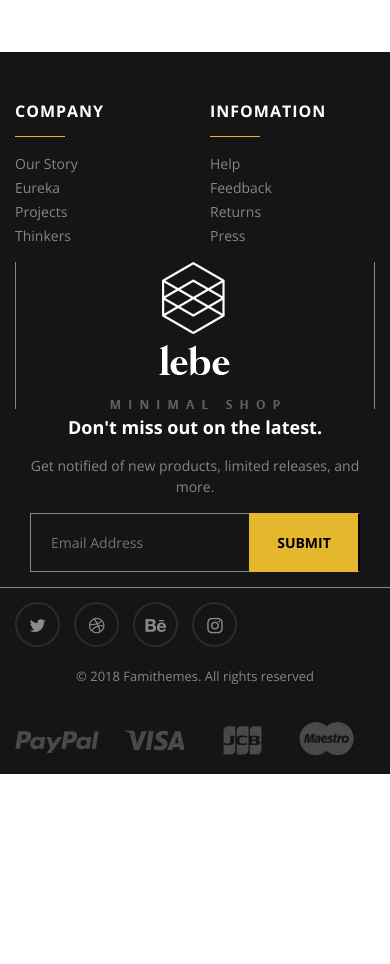
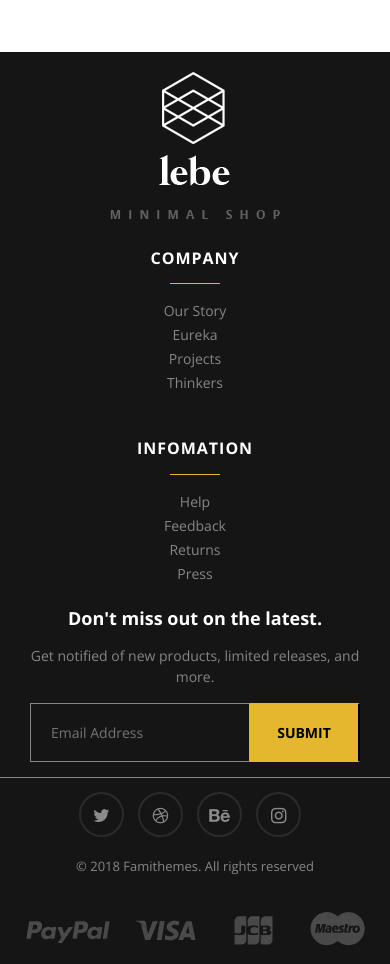
Before and after one commit to sunlordc1/sunlordc1.github.io, a plain HTML site: page lebe/index.html in a window 390 px wide. Shown: the part 6222-7186 px from the top of the page. Before the commit the page ends 6996 px from the top, so only its background shows below. Drawn offline with nearby package versions, Linux system fonts and the light colour scheme.

Commit message:
finish ver no menu for mobiphone

```diff
--- a/lebe/css/main.scss
+++ b/lebe/css/main.scss
@@ -1045,13 +1045,45 @@ a {
       }
     }
 
+    @include mobile {
+      padding-bottom: 15px;
+      padding-top: 20px;
+      .container {
+        .row {
+          .footer-main-column {
+            &:not(:first-child) {
+              order: 1;
+            }
+
+            &:first-child {
+              order: 2;
+            }
+
+            &:last-child {
+              order: 13;
+            }
+
+            .footer-menu {
+              text-align: center;
+
+              .menu__title {
+                &:after {
+                  left: calc(50% - 25px);
+                }
+              }
+            }
+          }
+        }
+      }
+      #footer-logo {
+        border-right: 1px transparent solid;
+        border-left: 1px transparent solid;
+      }
+    }
+
 
   }
 
-  @include mobile {
-    padding-bottom: 15px;
-    padding-top: 20px;
-  }
 
 }
 
@@ -1096,7 +1128,13 @@ a {
     font-size: 0.813rem;
     line-height: 2.813rem;
   }
+
+  @include mobile {
+    .social-list {
+      text-align: center;
+    }
+    .payment-info {
+      text-align: center;
+    }
+  }
 }
-
-
-}
--- a/lebe/index.html
+++ b/lebe/index.html
@@ -653,9 +653,9 @@
     <section id="footer-main">
         <div class="container">
             <div class="row">
-                <div class="col-md-4">
+                <div class="col-md-4 footer-main-column">
                     <div class="row">
-                        <div class="col-6">
+                        <div class="col-md-6">
                             <div class="footer-menu">
                                 <h3 class="menu__title">
                                     COMPANY
@@ -668,7 +668,7 @@
                                 </ul>
                             </div>
                         </div>
-                        <div class="col-6">
+                        <div class="col-md-6">
                             <div class="footer-menu">
                                 <h3 class="menu__title">
                                     Infomation
@@ -684,7 +684,7 @@
                         </div>
                     </div>
                 </div>
-                <div class="col-md-4">
+                <div class="col-md-4 footer-main-column">
                     <div id="footer-logo">
                         <a href="javascript:;">
                             <img src="../lebe/img/logo-footer-main-1.webp" alt="lebe minimal shop">
@@ -692,7 +692,7 @@
                     </div>
 
                 </div>
-                <div class="col-md-4">
+                <div class="col-md-4 footer-main-column">
                     <div class="newsletters">
                         <h3 class="newsletters__title text-center">Don't miss out on the latest.</h3>
                         <div class="newsletter__description text-center">
@@ -717,7 +717,7 @@
     <section id="footer-sub">
         <div class="container">
             <div class="row">
-                <div class="col-md-4">
+                <div class="col-md-4 ">
                     <div class="social-list">
                         <a class="social-item" href="#" target="_blank">
                             <i class="fa fa-twitter"></i>
@@ -737,8 +737,10 @@
                 <div class="col-md-4">
                     <p class="copyright">© 2018 Famithemes. All rights reserved</p>
                 </div>
-                <div class="col-md-4">
-                    <img src="../lebe/img/payment-img.webp" alt="payment card" class="img-fluid">
+                <div class="col-md-4 ">
+                    <div class="payment-info">
+                        <img src="../lebe/img/payment-img.webp" alt="payment card" class="img-fluid">
+                    </div>
                 </div>
             </div>
         </div>
```
Also changed, not shown: lebe/css/main.css, 1 other file.
